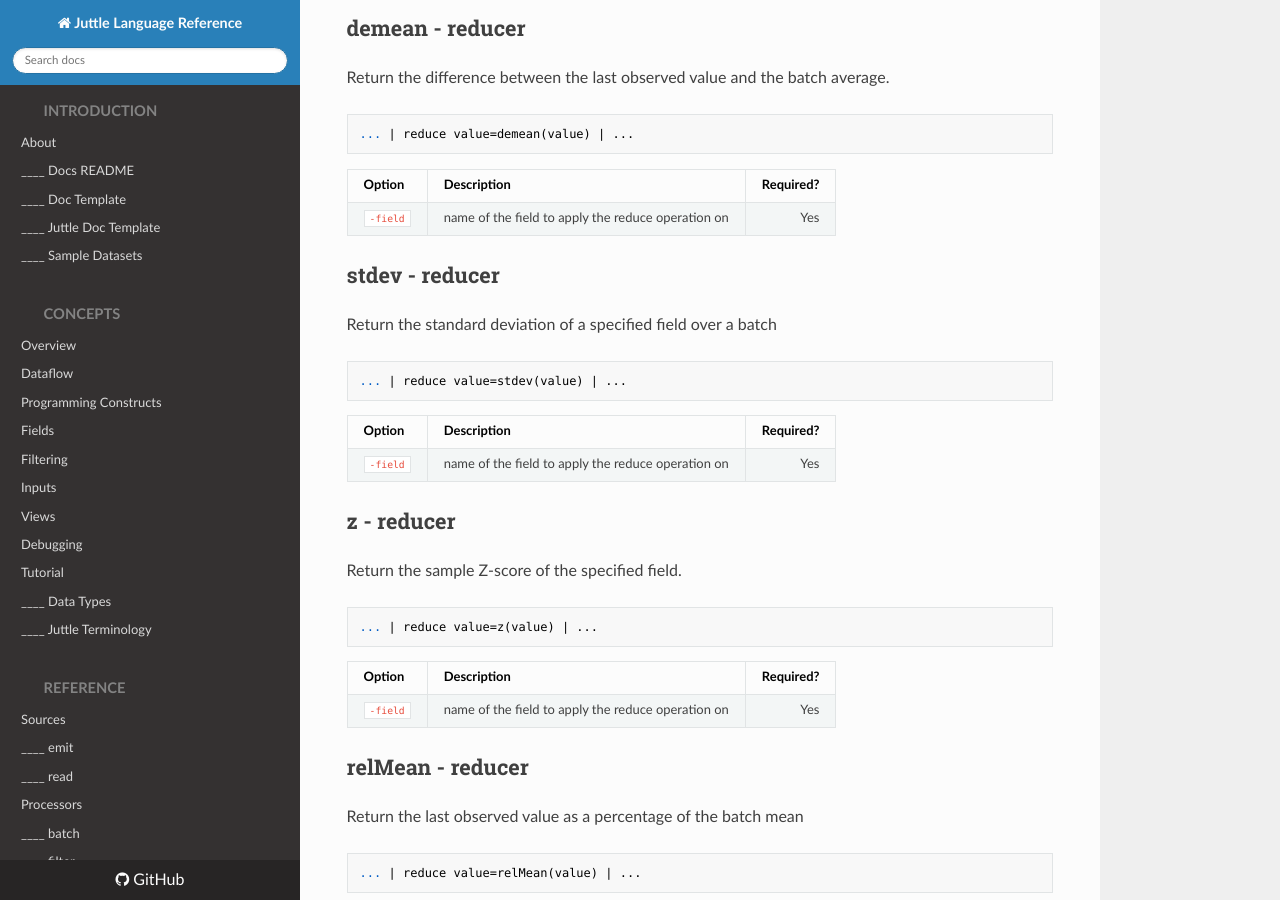
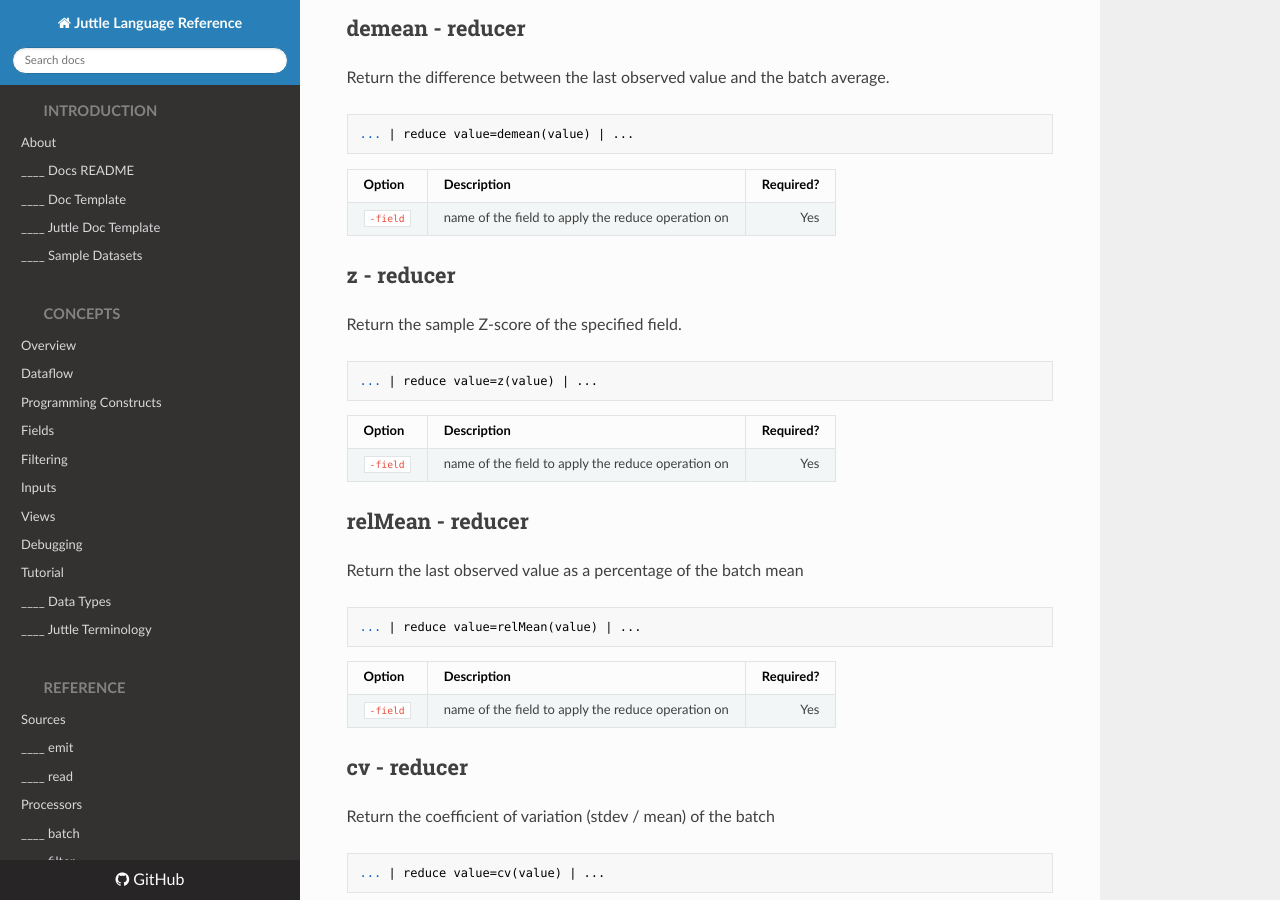
Before and after one commit to juttle/juttle, an MkDocs documentation site: the page built from docs/stdlib/stats.md, in a window 1280 px wide and 900 px high, scrolled down 379 px. Built offline with MkDocs 1.6.1, drawn with Linux system fonts in a browser that asks for light colours; nearby versions of some CDN libraries; old or Windows-style settings are respelled for this version of MkDocs.

Commit message:
remove duplicate implementation of stdev
found upon inspection of the stdlib and since we have a built-in stdev
implementation this is completely unnecessary

````diff
--- a/docs/stdlib/stats.md
+++ b/docs/stdlib/stats.md
@@ -21,18 +21,6 @@
 
 ```
 ... | reduce value=demean(value) | ...
-```
-
-Option    |                   Description                      | Required?
---------- | -------------------------------------------------- | ---------:
-`-field`  | name of the field to apply the reduce operation on |  Yes
-
-## stdev - reducer
-
-Return the standard deviation of a specified field over a batch
-
-```
-... | reduce value=stdev(value) | ...
 ```
 
 Option    |                   Description                      | Required?
````
Also changed, not shown: 2 other files.
